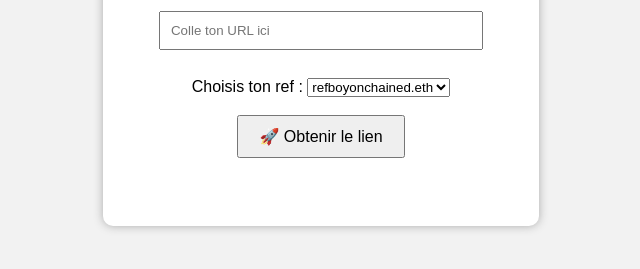
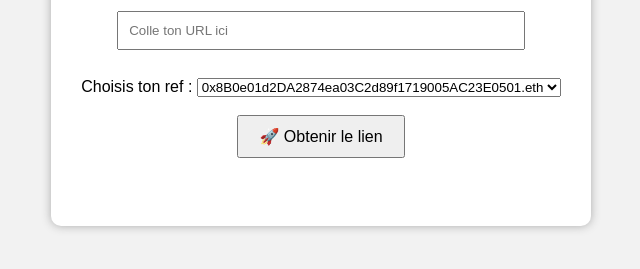
Before and after one commit to Aydak90/AddRef, a plain HTML site: page index.html in a window 1280 px wide. Shown: the part 209-478 px from the top of the page, without its empty margins (319-959 px from the left). Drawn offline with Linux system fonts and the light colour scheme.

Commit message:
Update index.html

```diff
--- a/index.html
+++ b/index.html
@@ -14,7 +14,7 @@
 
     <label for="refChoice">Choisis ton ref :</label>
     <select id="refChoice">
-      <option value="ref=0x8B0e01d2DA2874ea03C2d89f1719005AC23E0501.eth">refboyonchained.eth</option>
+      <option value="ref=0x8B0e01d2DA2874ea03C2d89f1719005AC23E0501.eth">0x8B0e01d2DA2874ea03C2d89f1719005AC23E0501.eth</option>
       <option value="ref=foutograve.eth">foutograve.eth</option>
     </select>
 
```
